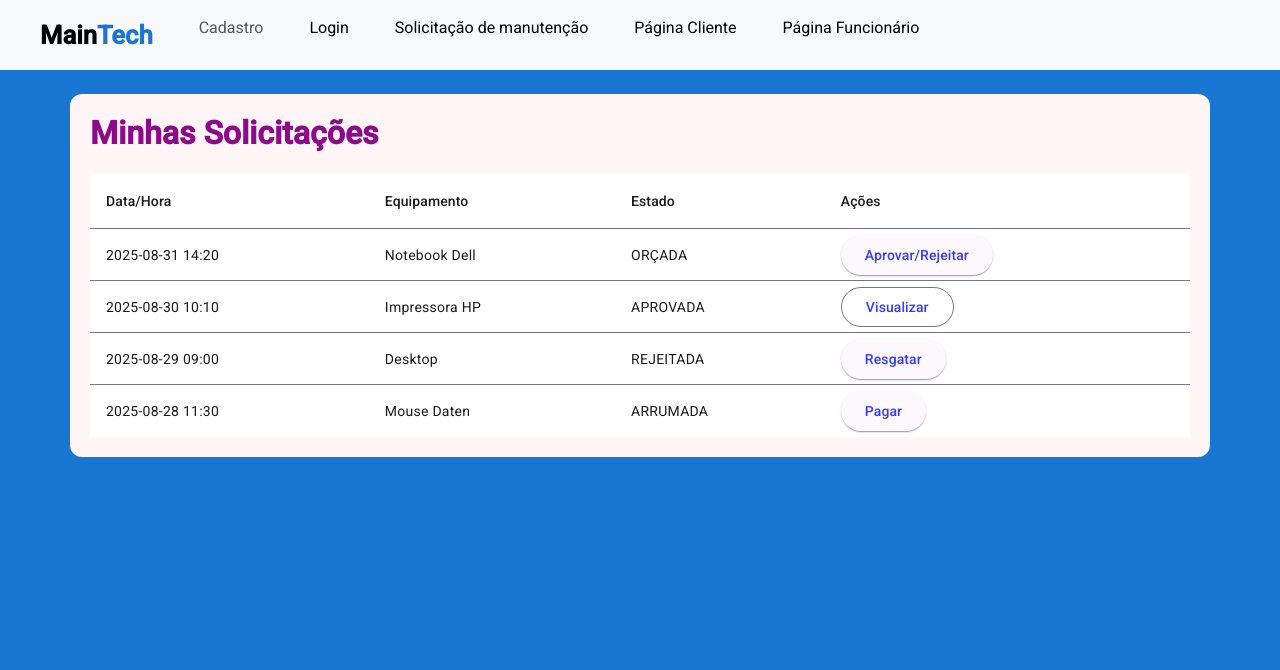
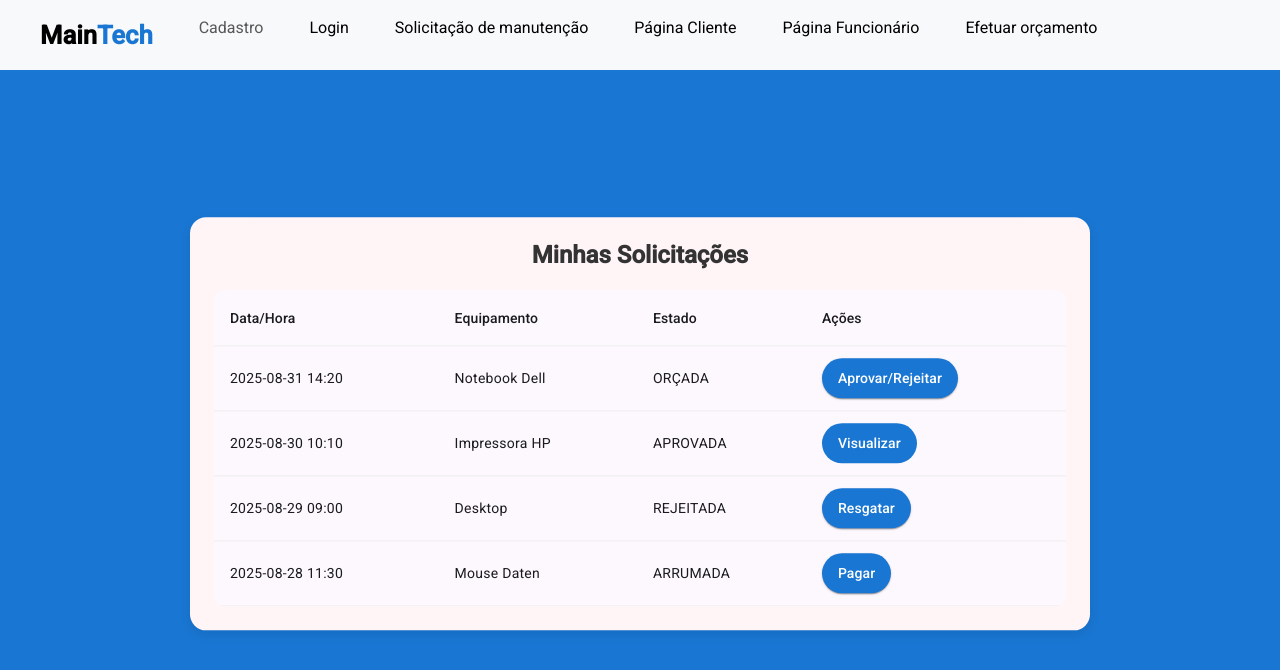
Before and after one commit to flaviaros4/Projeto-WebII, an Angular app in the folder front-end/: page /cliente in a window 1280 px wide. Shown: the top 670 px of the page. Built offline with nearby package versions, Linux system fonts and the light colour scheme.

Commit message:
alterações no css

```diff
--- a/front-end/src/app/app.html
+++ b/front-end/src/app/app.html
@@ -20,6 +20,9 @@
       <li class="link-site">
         <a class="nav-link active" routerLink="/funcionario">Página Funcionário</a>
       </li>
+      <li class="link-site">
+        <a class="nav-link active" routerLink="/orcamento">Efetuar orçamento</a>
+      </li>
     </ul>
   </div>
 
--- a/front-end/src/app/pages/pagina-cliente/pagina-cliente.css
+++ b/front-end/src/app/pages/pagina-cliente/pagina-cliente.css
@@ -1,31 +1,61 @@
+html, body {
+  margin: 0;
+  padding: 0;
+  height: 100%;
+  background: #f0f2f5;
+}
+
 .container {
   background: #fff5f7;
-  padding: 20px;
-  border-radius: 12px;
-}
-*{
-  background: #fff5f7;
+  padding: 24px;
+  border-radius: 16px;
+  max-width: 900px;
+  width: 90%;
+  box-shadow: 0 4px 12px rgba(0,0,0,0.08);
+  position: absolute;
+  top: 50%;
+  left: 50%;
+  transform: translate(-50%, -50%);
 }
 
 .titulo {
-  color: #8a0a8a;
+  text-align: center;
+  color: #333;
   font-weight: bold;
+  font-size: 1.5rem;
   margin-bottom: 20px;
 }
 
 .tabela {
   width: 100%;
-  background: white;
+  border-collapse: collapse;
   border-radius: 12px;
+  overflow: hidden;
+}
+
+.tabela th,
+.tabela td {
+  padding: 12px 16px;
+  text-align: left;
+  border-bottom: 1px solid #eee;
 }
 
 .mat-header-cell {
   background: #f3d1f7;
-  color: #4a004a;
+  color: #1976d2;
   font-weight: bold;
 }
 
 button {
-  margin-right: 6px;
+  background-color: #1976d2 !important;
+  color: white !important;
   border-radius: 20px;
+  padding: 8px 16px;
+  border: none;
+  cursor: pointer;
+  transition: background 0.3s ease;
 }
+
+button:hover {
+  background-color: #125a9c !important;
+}
--- a/front-end/src/app/pages/pagina-funcionario/pagina-funcionario.css
+++ b/front-end/src/app/pages/pagina-funcionario/pagina-funcionario.css
@@ -1,27 +1,63 @@
+html, body {
+  margin: 0;
+  padding: 0;
+  height: 100%;
+  background: #f0f2f5;
+}
+
 .container {
   background: #fff5f7;
-  padding: 20px;
-  border-radius: 12px;
+  padding: 24px;
+  border-radius: 16px;
+  max-width: 900px;
+  width: 90%;
+  box-shadow: 0 4px 12px rgba(0,0,0,0.08);
+  position: absolute;
+  top: 50%;
+  left: 50%;
+  transform: translate(-50%, -50%);
 }
 
+
 .titulo {
-  color: #8a0a8a;
-  font-weight: bold;
-  margin-bottom: 20px;
+  text-align: center;
+  color: #333;
+  font-weight: 700;
+  font-size: 1.5rem;
+  margin-bottom: 24px;
 }
 
 .tabela {
   width: 100%;
-  background: white;
+  border-collapse: collapse;
   border-radius: 12px;
+  overflow: hidden;
+}
+
+.tabela th,
+.tabela td {
+  padding: 12px 16px;
+  text-align: left;
+  border-bottom: 1px solid #eee;
 }
 
 .mat-header-cell {
   background: #f3d1f7;
   color: #4a004a;
   font-weight: bold;
+  font-size: 1rem;
 }
 
 button {
+  background-color: #1976d2 !important;
+  color: white !important;
   border-radius: 20px;
+  padding: 8px 16px;
+  border: none;
+  cursor: pointer;
+  transition: background 0.3s ease;
 }
+
+button:hover {
+  background-color: #125a9c !important;
+}
--- a/front-end/src/app/pages/solicitacao-de-manutencao/solicitacao-de-manutencao.css
+++ b/front-end/src/app/pages/solicitacao-de-manutencao/solicitacao-de-manutencao.css
@@ -1,14 +1,26 @@
+html, body {
+  margin: 0;
+  padding: 0;
+  height: 100%;
+  background: #f0f2f5;
+}
+
 .container.formulario {
   background: #fff5f7;
   padding: 20px;
   border-radius: 12px;
   max-width: 700px;
-  margin: auto;
+  position: absolute;
+  top: 50%;
+  left: 50%;
+  transform: translate(-50%, -50%);
 }
 
 .titulo {
-  color: #8a0a8a;
+  text-align: center;
+  color: #333;
   font-weight: bold;
+  font-size: 1.5rem;
   margin-bottom: 20px;
 }
 
@@ -16,7 +28,7 @@
   display: block;
   margin-bottom: 10px;
   font-weight: bold;
-  color: #4a004a;
+  color: #333;
 }
 
 .campo {
@@ -33,7 +45,7 @@
 }
 
 .botao {
-  background-color: #8a0a8a !important;
+  background-color: #1976d2 !important;
   color: white !important;
   border-radius: 20px;
   width: 100%;
```
